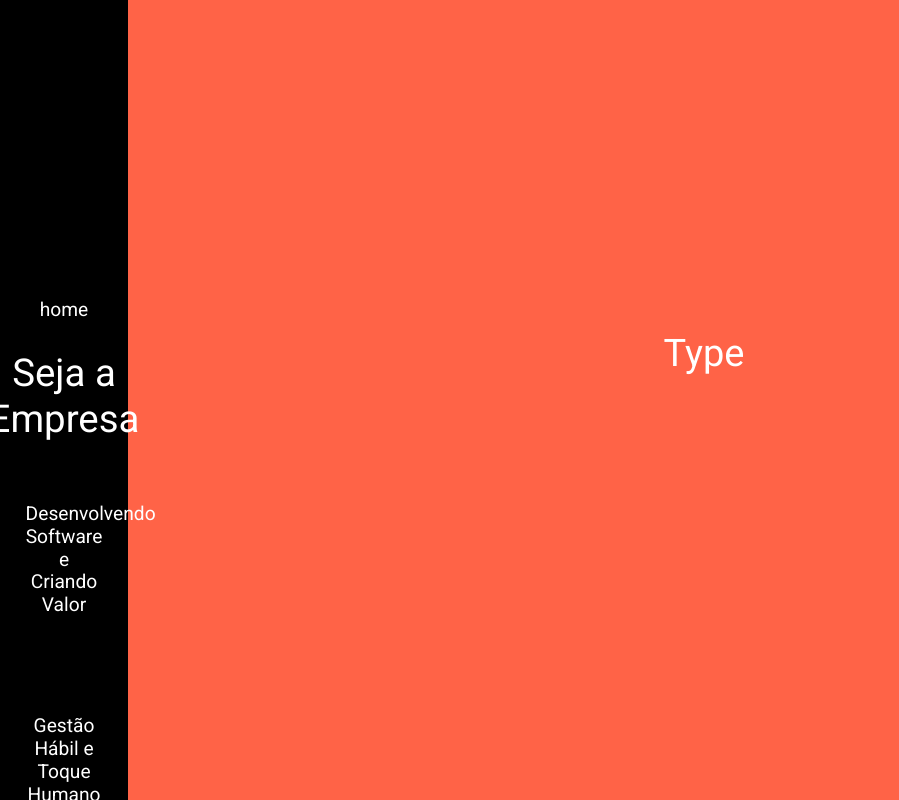
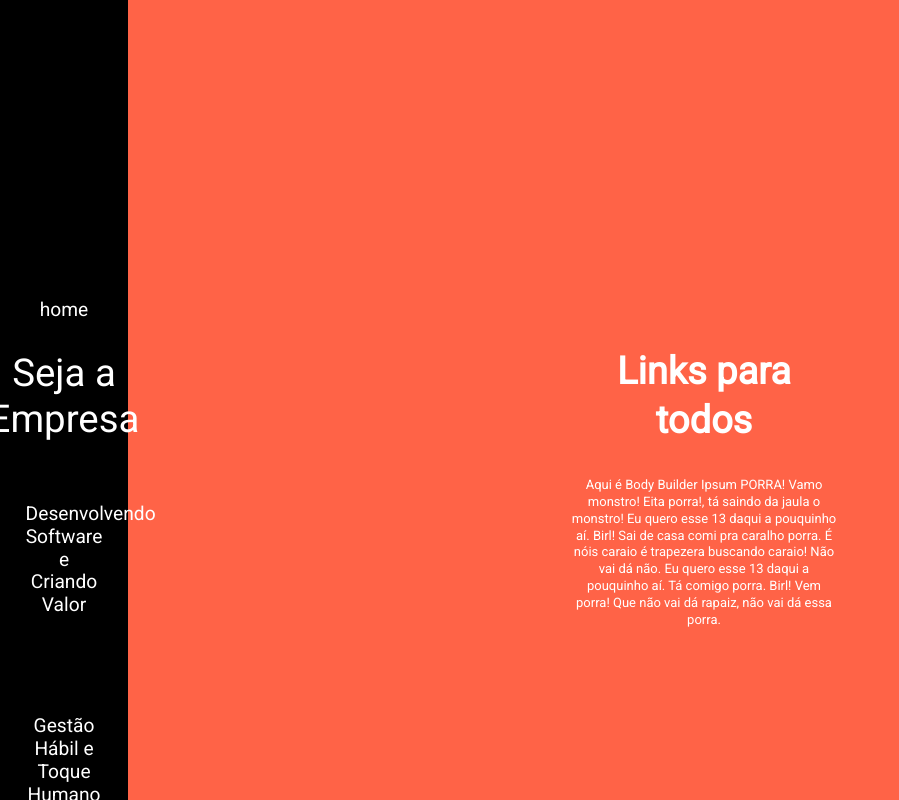
Before and after one commit to felaxis/Englobador-de-Links, a plain HTML site: page index.html in a window 1280 px wide. Both pictures are taken after a click on the link "Seja a Empresa". Shown: the top 800 px of the page, without its empty margins (0-899 px from the left). Drawn offline with Linux system fonts and the light colour scheme.

Commit message:
refatorando nome de classes (completo)

```diff
--- a/css/folha-de-estilo.css
+++ b/css/folha-de-estilo.css
@@ -1,6 +1,6 @@
 @import 'https://fonts.googleapis.com/css?family=Roboto';
 
-html, body, .page {
+html, body, .tela-em-amostra {
   width: 100%;
   height: 100%;
   margin: 0;
@@ -17,27 +17,26 @@ html, body, .page {
   font-family: 'Roboto', sans-serif;
 }
 
-.page {
+.tela-em-amostra {
   position: absolute;
 }
 
-#p1 {
+#pagina-um {
   left: 0;
 }
 
-#p2, #p3, #p4, #p5 {
+#pagina-dois, #pagina-tres, #pagina-quatro, #pagina-cinco {
   left: 200%;
 }
 
-#p1 { background: darkslateblue; }
-#p2 { background: tomato; }
-#p3 { background: gold; }
-#p4 { background: deeppink; }
-#p5 { background: rebeccapurple; }
+#pagina-um { background: darkslateblue; }
+#pagina-dois { background: tomato; }
+#pagina-tres { background: gold; }
+#pagina-quatro { background: deeppink; }
 
-#tela-dois:target #p2,
-#tela-tres:target #p3,
-#tela-quatro:target #p4 {
+#tela-dois:target #pagina-dois,
+#tela-tres:target #pagina-tres,
+#tela-quatro:target #pagina-quatro {
   transform: translateX(-190%);
   -webkit-transform: translateX(-190%);
   -moz-transform: translateX(-190%);
@@ -45,15 +44,15 @@ html, body, .page {
   transition-delay: .4s !important;
 }
 
-#tela-dois:target #p1,
-#tela-tres:target #p1,
-#tela-quatro:target #p1 {
+#tela-dois:target #pagina-um,
+#tela-tres:target #pagina-um,
+#tela-quatro:target #pagina-um {
   background: black;
 }
 
-#tela-dois:target #p1 .area-da-empresa,
-#tela-tres:target #p1 .area-da-empresa,
-#tela-quatro:target #p1 .area-da-empresa {
+#tela-dois:target #pagina-um .area-da-empresa,
+#tela-tres:target #pagina-um .area-da-empresa,
+#tela-quatro:target #pagina-um .area-da-empresa {
   -webkit-filter: blur(3px);
 }
 
@@ -67,7 +66,7 @@ ul .area-da-empresa:hover {
   opacity: 0.5;
 }
 
-.page .area-da-empresa .title {
+.tela-em-amostra .area-da-empresa .title {
   line-height: 2;
 }
 
@@ -81,9 +80,9 @@ ul .area-da-empresa:hover {
   transition-delay: .25s;
 }
 
-#tela-dois:target #dos,
-#tela-tres:target #tres,
-#tela-quatro:target #cuatro{
+#tela-dois:target #amostra-de-tela-dois,
+#tela-tres:target #amostra-de-tela-tres,
+#tela-quatro:target #amostra-de-tela-quatro{
   transform: scale(1.2) !important;
   -webkit-transform: scale(1.2) !important;
   -moz-transform: scale(1.2) !important;
@@ -115,23 +114,23 @@ a {
   text-decoration: none;
 }
 
-.title, .hint {
+h2, .texto {
   display: block;
 }
 
-.title {
+h2 {
   font-size: 38px;
 }
 
-.hint {
+.texto {
   font-size: 13px;
 }
 
-#p4 .hint {
+#pagina-quatro .texto {
   display: inherit !important;
 }
 
-.hint a {
+.texto a {
   color: yellow;
   transition: all 250ms ease-out;
   -webkit-transition: all 250ms ease-out;
@@ -139,7 +138,7 @@ a {
   -o-transition: all 250ms ease-out;
 }
 
-.hint a:hover {
+.texto a:hover {
   color: #FFF;
 }
 
@@ -147,7 +146,7 @@ a {
   text-decoration: line-through;
 }
 
-.page .area-da-empresa {
+.tela-em-amostra .area-da-empresa {
   position: absolute;
   top: 0;
   bottom: 0;
@@ -169,17 +168,17 @@ a {
   -o-transition: all .5s cubic-bezier(.25, 1, .5, 1.25);
 }
 
-.page#p1 .area-da-empresa {
+.tela-em-amostra#pagina-um .area-da-empresa {
   height: 220px;
 }
 
-.page#p1 .area-da-empresa {
+.tela-em-amostra#pagina-um .area-da-empresa {
   transform: translateX(10%) !important;
 }
 
-#tela-dois:target .page#p2 .area-da-empresa,
-#tela-tres:target .page#p3 .area-da-empresa,
-#tela-quatro:target .page#p4 .area-da-empresa{
+#tela-dois:target .tela-em-amostra#pagina-dois .area-da-empresa,
+#tela-tres:target .tela-em-amostra#pagina-tres .area-da-empresa,
+#tela-quatro:target .tela-em-amostra#pagina-quatro .area-da-empresa{
   transform: translateX(0) !important;
   -webkit-transform: translateX(0) !important;
   -moz-transform: translateX(0) !important;
--- a/index.html
+++ b/index.html
@@ -11,28 +11,55 @@
     <div class="pagina" id="tela-dois">
       <div class="pagina" id="tela-tres">
         <div class="pagina" id="tela-quatro">
+
           <ul class="menu-lateral">
-              <a href="#tela-um"><li class="area-da-empresa" id="uno">home</li></a>
-              <a href="#tela-dois"><li class="area-da-empresa" id="dos">Seja a Empresa</li></a>
-              <a href="#tela-tres"><li class="area-da-empresa" id="tres">Desenvolvendo Software e Criando Valor</li></a>
-              <a href="#tela-quatro"><li class="area-da-empresa" id="cuatro">Gestão Hábil e Toque Humano</li></a>
+              <a href="#tela-um"><li class="area-da-empresa" id="amostra-de-tela-um">home</li></a>
+              <a href="#tela-dois"><li class="area-da-empresa" id="amostra-de-tela-dois">Seja a Empresa</li></a>
+              <a href="#tela-tres"><li class="area-da-empresa" id="amostra-de-tela-tres">Desenvolvendo Software e Criando Valor</li></a>
+              <a href="#tela-quatro"><li class="area-da-empresa" id="amostra-de-tela-quatro">Gestão Hábil e Toque Humano</li></a>
             </ul>
-            <div class="page" id="p1">
-              <section class="area-da-empresa"><span class="title">Bolt</span><span class="hint">Like this pen to see the magic!...<br> Just kidding, it won't happen anything but I'll be really happy If you do so.</span></section>
+
+            <div class="tela-em-amostra" id="pagina-um">
+              <section class="area-da-empresa">
+                <h2>
+                  Links DigithoBrasil
+                </h2>
+                <span class="texto">
+                  Aqui é Body Builder Ipsum PORRA! Sai filho da puta! Negativa Bambam negativa. Eu quero esse 13 daqui a pouquinho aí. Vo derrubar tudo essas árvore do parque ibirapuera. Aqui é bodybuilder porra! AHHHHHHHHHHHHHHHHHHHHHH..., porra!
+                </span>
+              </section>
             </div>
-            <div class="page" id="p2">
-              <section class="area-da-empresa"><span class="title">Type</span></section>
+
+            <div class="tela-em-amostra" id="pagina-dois">
+              <section class="area-da-empresa">
+                <h2>
+                  Links para todos
+                </h2>
+                <span class="texto">
+                  Aqui é Body Builder Ipsum PORRA! Vamo monstro! Eita porra!, tá saindo da jaula o monstro! Eu quero esse 13 daqui a pouquinho aí. Birl! Sai de casa comi pra caralho porra. É nóis caraio é trapezera buscando caraio! Não vai dá não. Eu quero esse 13 daqui a pouquinho aí. Tá comigo porra. Birl! Vem porra! Que não vai dá rapaiz, não vai dá essa porra.
+                </span>
+              </section>
             </div>
-            <div class="page" id="p3">
-              <section class="area-da-empresa"><span class="title">Rocket</span></section>
+
+            <div class="tela-em-amostra" id="pagina-tres">
+              <section class="area-da-empresa">
+                <h2>
+                  Links das Soluções, divididos por cliente e jenkins etc
+                </h2>
+                <span class="texto">
+                  Aqui é Body Builder Ipsum PORRA! Vamo monstro! Eita porra!, tá saindo da jaula o monstro! Eu quero esse 13 daqui a pouquinho aí. Birl! Sai de casa comi pra caralho porra. É nóis caraio é trapezera buscando caraio! Não vai dá não. Eu quero esse 13 daqui a pouquinho aí. Tá comigo porra. Birl! Vem porra! Que não vai dá rapaiz, não vai dá essa porra.
+                </span>
+              </section>
             </div>
-            <div class="page" id="p4">
+
+            <div class="tela-em-amostra" id="pagina-quatro">
               <section class="area-da-empresa">
-                <span class="title">Dribbble</span>
-                <p class="hint">
-                  <a href="https://dribbble.com/albertohartzet" target="_blank">Im ready to play, <span class="hint line-trough">invite me </span> find me</a>
-                </p>
-                <p class="hint">Already invited by <a href="http://www.dribbble.com/mrpeters" target="_blank">Stan Peters</a></p>
+                <h2>
+                  Tudo para o administrativo e rh
+                </h2>
+                <span class="texto">
+                  Aqui é Body Builder Ipsum PORRA! Vamo monstro! Eita porra!, tá saindo da jaula o monstro! Eu quero esse 13 daqui a pouquinho aí. Birl! Sai de casa comi pra caralho porra. É nóis caraio é trapezera buscando caraio! Não vai dá não. Eu quero esse 13 daqui a pouquinho aí. Tá comigo porra. Birl! Vem porra! Que não vai dá rapaiz, não vai dá essa porra.
+                </span>
               </section>
             </div>
 
```
